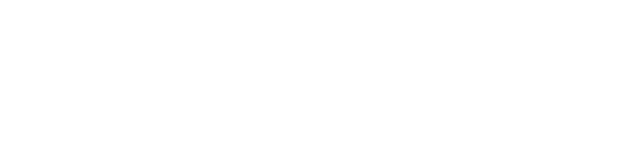
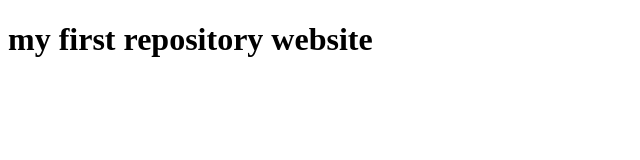
Before and after one commit to Mohammadtohin/My-first-Repo, a plain HTML site: page index.html in a window 1280 px wide. Shown: the whole page, without its empty margins (0-640 px from the left). Drawn offline with Linux system fonts and the light colour scheme.

Commit message:
first commit

```diff
--- a/index.html
+++ b/index.html
@@ -3,9 +3,9 @@
 <head>
     <meta charset="UTF-8">
     <meta name="viewport" content="width=device-width, initial-scale=1.0">
-    <title>my frist Github repo </title>
+    <title>my first repository</title>
 </head>
 <body>
-
+    <h1>my first repository website</h1>
 </body>
 </html>
```
Also changed, not shown: style.css (deleted), 1 other file.
